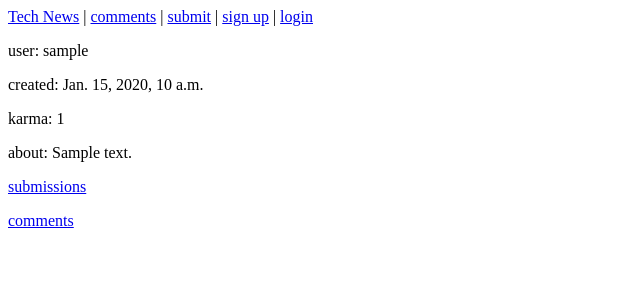
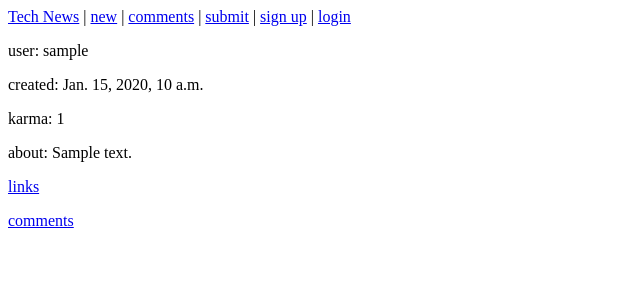
Before and after one commit to mobiusxs/technews, a Django app: a page that uses templates/partials/header.html in a window 1280 px wide. Shown: the top 300 px of the page, without its empty margins (0-640 px from the left). Run offline with Django 3.2, Linux system fonts and the light colour scheme; tables that the repository leaves empty hold one stand-in row (values such as "Sample post").

Commit message:
create new links view that accepts optional usernames

```diff
--- a/index/templates/index/profile.html
+++ b/index/templates/index/profile.html
@@ -28,7 +28,7 @@
             <p>created: {{ object.user.date_joined }}</p>
             <p>karma: {{ object.karma }}</p>
             <p>about: {{ object.about }}</p>
-            <p><a href="#">submissions</a></p>
+            <p><a href="{% url 'index:newlinks' %}?username={{ object.user.username }}">links</a></p>
             <p><a href="{% url 'index:newcomments' %}?username={{ object.user.username }}">comments</a></p>
         </div>
     {% endif %}
--- a/index/urls.py
+++ b/index/urls.py
@@ -8,6 +8,7 @@ urlpatterns = [
     path('', views.IndexView.as_view(), name='index'),
     path('submit/', views.SubmitView.as_view(), name='submit'),
     path('comment/', views.CommentFormView.as_view(), name='comment'),
+    path('newlinks/', views.NewLinkListView.as_view(), name='newlinks'),
     path('newcomments/', views.NewCommentListView.as_view(), name='newcomments'),
     path('thread/<int:pk>', views.ThreadView.as_view(), name='thread'),
     path('profile/<str:username>', views.ProfileView.as_view(), name='profile'),
--- a/index/views.py
+++ b/index/views.py
@@ -8,7 +8,7 @@ from .models import Link, Profile, Comment
 
 
 class IndexView(ListView):
-    template_name = 'index/index.html'
+    template_name = 'index/links.html'
     model = Link
     paginate_by = 10
 
@@ -62,6 +62,20 @@ class CommentFormView(FormView):
 
     def get_success_url(self):
         return reverse('index:thread', kwargs={'pk': self.object.link.id})
+
+
+class NewLinkListView(ListView):
+    template_name = 'index/links.html'
+    model = Link
+    paginate_by = 10
+
+    def get_queryset(self):
+        username = self.request.GET.get('username')
+        if username:
+            return Link.objects.filter(author__username=username).order_by('-created')
+        return Link.objects.all().order_by('-created')
+
+
 class NewCommentListView(ListView):
     template_name = 'index/comments.html'
     model = Comment
--- a/templates/partials/header.html
+++ b/templates/partials/header.html
@@ -1,6 +1,7 @@
 <header>
     <nav>
         <a href="{% url 'index:index' %}">Tech News</a> |
+        <a href="{% url 'index:newlinks' %}">new</a> |
         <a href="{% url 'index:newcomments' %}">comments</a> |
         <a href="{% url 'index:submit' %}">submit</a> |
         {% if user.is_authenticated %}
```
